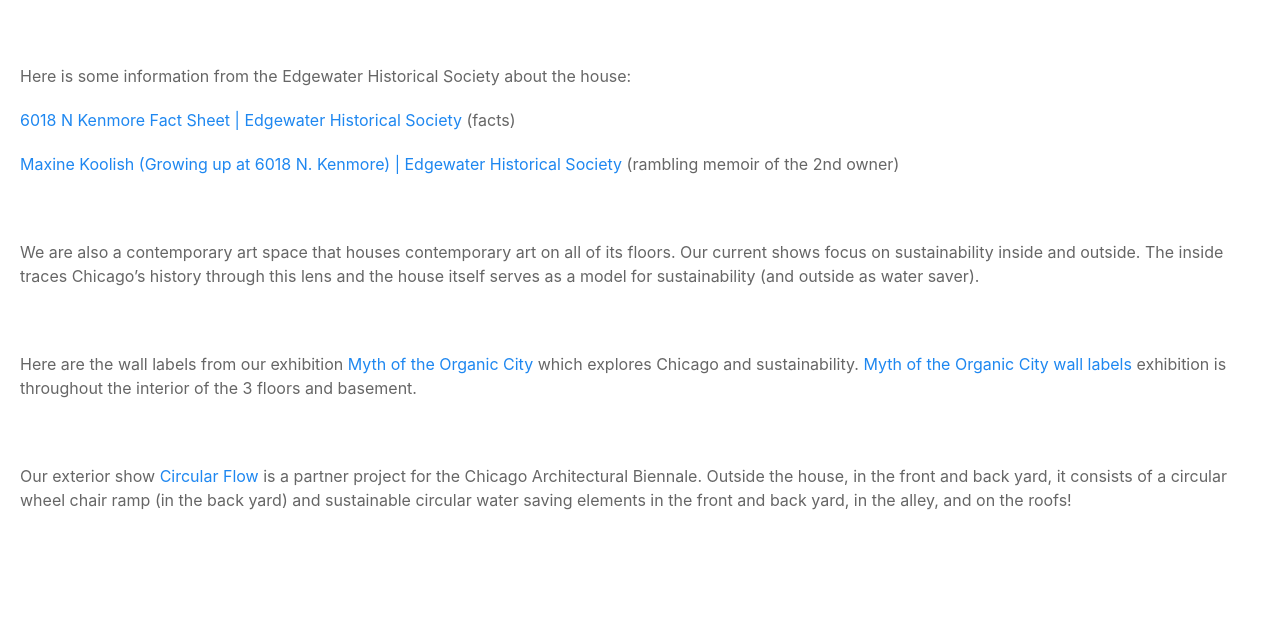
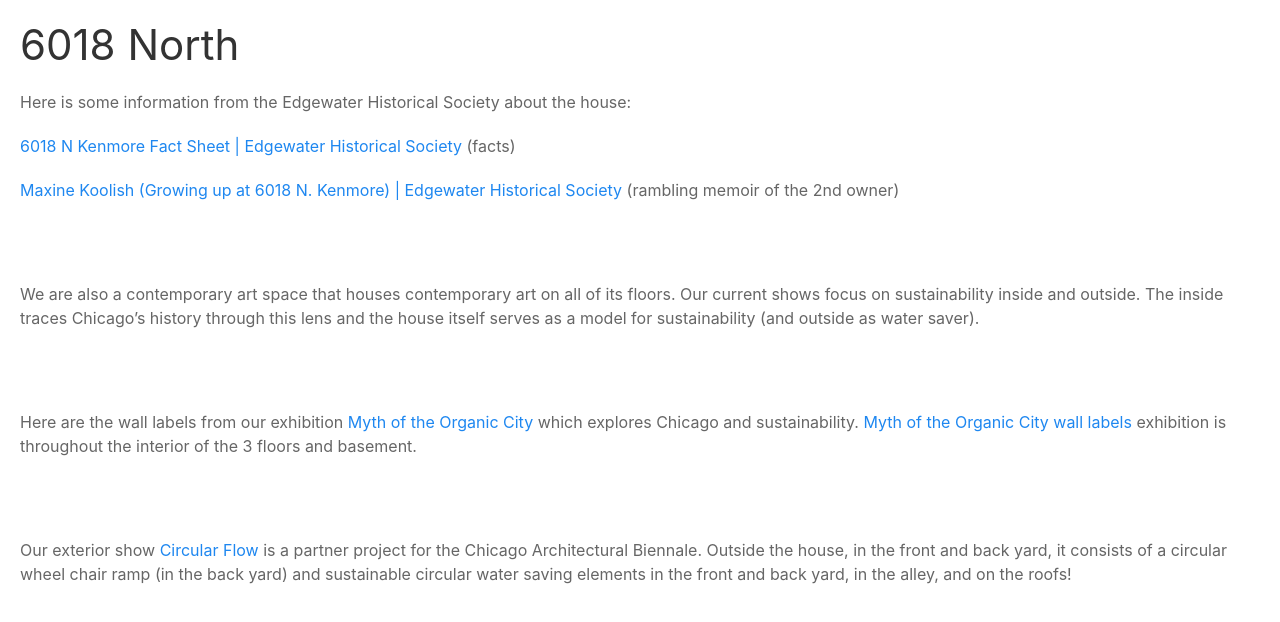
Before and after one commit to juanedflores/6018_North_QR, a plain HTML site: page index.html in a window 1280 px wide. Drawn offline with nearby package versions, Linux system fonts and the light colour scheme; a script that the page names is missing.

Commit message:
Add padding to demoTitle paragraphs
Updated demoTitle paragraphs to include padding for better spacing.

```diff
--- a/index.html
+++ b/index.html
@@ -14,15 +14,15 @@
 </head>
 <body>
 <main style="padding: 20px">
-<p class="demoTitle">&nbsp;</p>
+<h1>6018 North</h1>
 <p><span style="font-weight: 400;">Here is some information from the Edgewater Historical Society about the house:</span></p>
 <p><a href="https://www.edgewaterhistory.org/ehs/preservation/6018-kenmore-facts"><span style="font-weight: 400;">6018 N Kenmore Fact Sheet | Edgewater Historical Society</span></a><span style="font-weight: 400;"> (facts)</span></p>
 <p><a href="https://www.edgewaterhistory.org/ehs/maxine-koolish-growing-up-at-6018-n-kenmore"><span style="font-weight: 400;">Maxine Koolish (Growing up at 6018 N. Kenmore) | Edgewater Historical Society</span></a><span style="font-weight: 400;"> (rambling memoir of the 2nd owner)</span></p>
-<p class="demoTitle">&nbsp;</p>
+<p class="demoTitle" style="padding: 8px">&nbsp;</p>
 <p><span style="font-weight: 400;">We are also a contemporary art space that houses contemporary art on all of its floors. Our current shows focus on sustainability inside and outside. The inside traces Chicago&rsquo;s history through this lens and the house itself serves as a model for sustainability (and outside as water saver).</span></p>
-<p class="demoTitle">&nbsp;</p>
+<p class="demoTitle" style="padding: 8px">&nbsp;</p>
 <p><span style="font-weight: 400;">Here are the wall labels from our exhibition</span><a href="https://www.6018north.org/current-upcoming-projects#/myth-of-the-organic-city"><span style="font-weight: 400;"> Myth of the Organic City</span></a><span style="font-weight: 400;"> which explores Chicago and sustainability. </span><a href="https://drive.google.com/file/d/1PdgFFvjsaQGqfZpI9SPL8ru5j1937d_U/view?usp=sharing"><span style="font-weight: 400;">Myth of the Organic City wall labels</span></a><span style="font-weight: 400;"> exhibition is throughout the interior of the 3 floors and basement.</span></p>
-<p class="demoTitle">&nbsp;</p>
+<p class="demoTitle" style="padding: 8px">&nbsp;</p>
 <p><span style="font-weight: 400;">Our exterior show </span><a href="https://www.6018north.org/current-upcoming-projects#/circular-flow"><span style="font-weight: 400;">Circular Flow</span></a><span style="font-weight: 400;"> is a partner project for the Chicago Architectural Biennale. Outside the house, in the front and back yard, it consists of a circular wheel chair ramp (in the back yard) and sustainable circular water saving elements in the front and back yard, in the alley, and on the roofs!</span></p>
 <p class="demoTitle"><br /><br /><br /></p>
 </main>
```
